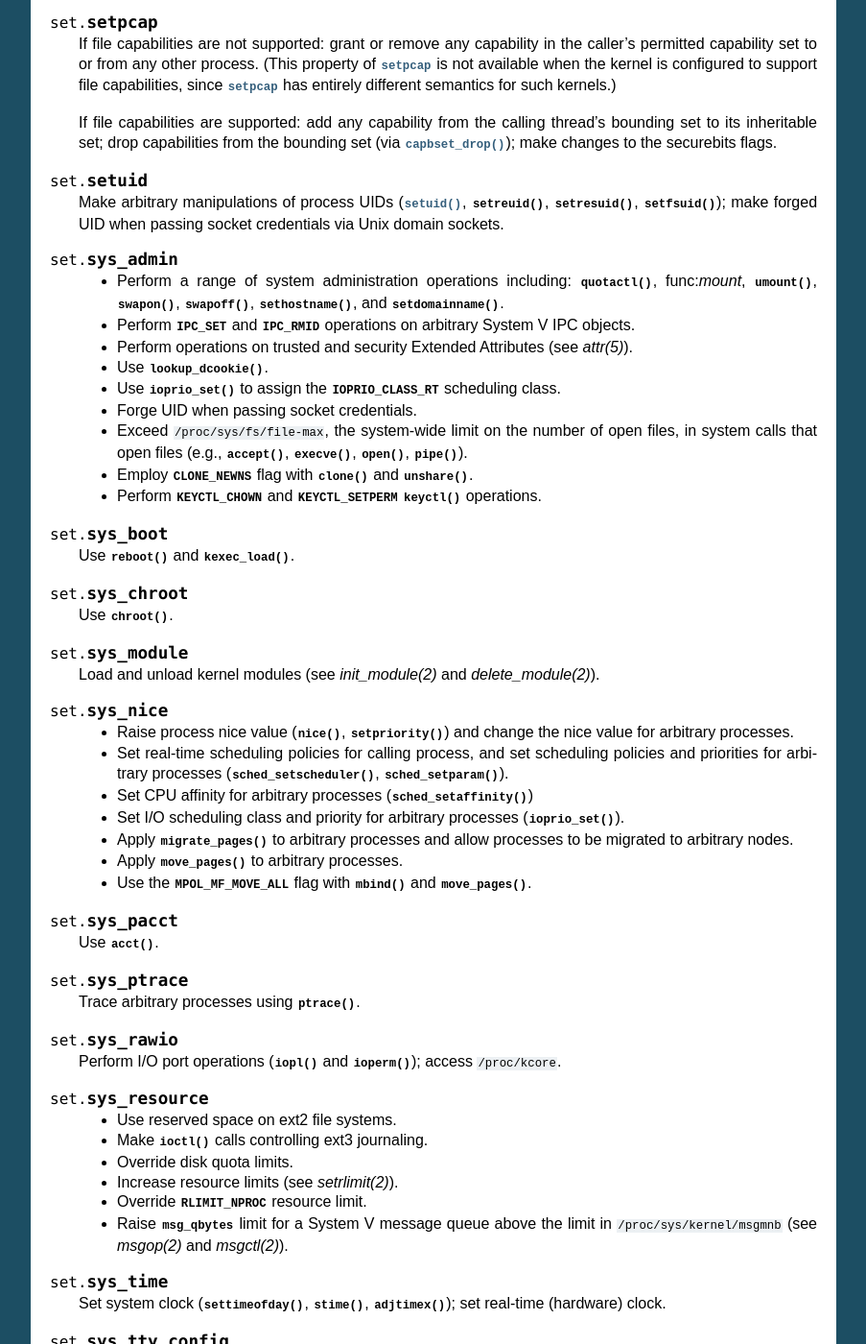
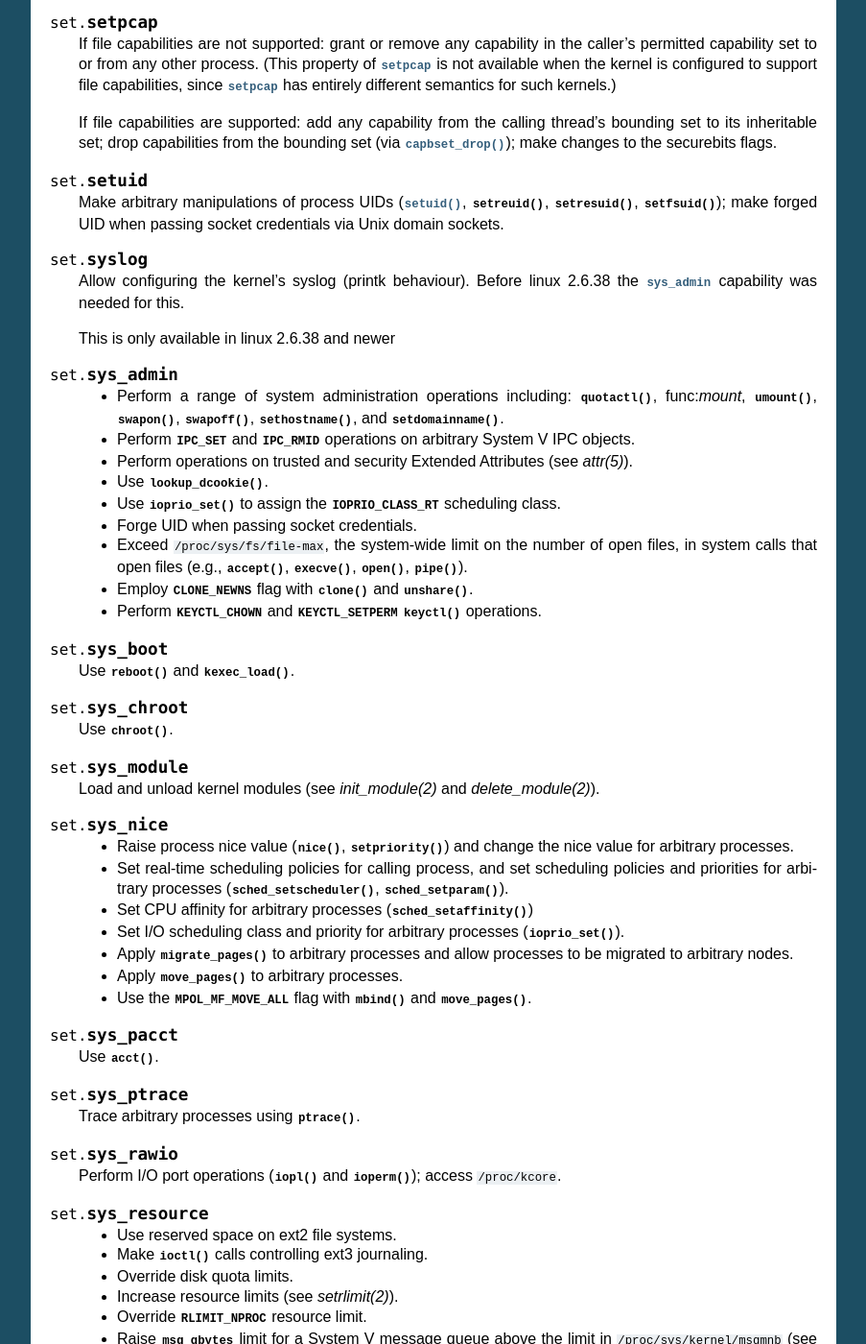
Before and after one commit to seveas/python-prctl, a Sphinx documentation site: the page built from docs/index.rst, in a window 1280 px wide and 1400 px high, scrolled down 7441 px. Shown: the whole window at 96% size, without its empty margins (198-1101 px from the left). Built offline with Sphinx 7.4.7, drawn with Linux system fonts in a browser that asks for light colours; some of the changed text lies outside the part shown.

Commit message:
Add CAP_SYSLOG and CAP_WAKE_ALARM support

```diff
--- a/docs/index.rst
+++ b/docs/index.rst
@@ -527,6 +527,13 @@
   :func:`setreuid`, :func:`setresuid`, :func:`setfsuid`); make forged UID when
   passing socket credentials via Unix domain sockets.
 
+.. attribute:: set.syslog
+
+  Allow configuring the kernel's syslog (printk behaviour). Before linux 2.6.38
+  the :attr:`sys_admin` capability was needed for this.
+
+  This is only available in linux 2.6.38 and newer
+
 .. attribute:: set.sys_admin
 
   * Perform a range of system administration operations including:
@@ -608,6 +615,12 @@
 .. attribute:: set.sys_tty_config
 
   Use :func:`vhangup`.
+
+.. attribute:: set.wake_alarm
+
+  Allow triggering something that will wake the system.
+
+  This is only available in linux 3.0 and newer
 
 The four capabilities objects also have two additional methods, to make
 dropping many capabilities at the same time easier:
--- a/setup.py
+++ b/setup.py
@@ -54,7 +54,7 @@
                    libraries = ['cap'])
 
 setup(name = "python-prctl",
-      version = "1.3.0",
+      version = "1.4.0",
       author = "Dennis Kaarsemaker",
       author_email = "dennis@kaarsemaker.net",
       url = "http://github.com/seveas/python-prctl",
```
Also changed, not shown: 1 other file.
